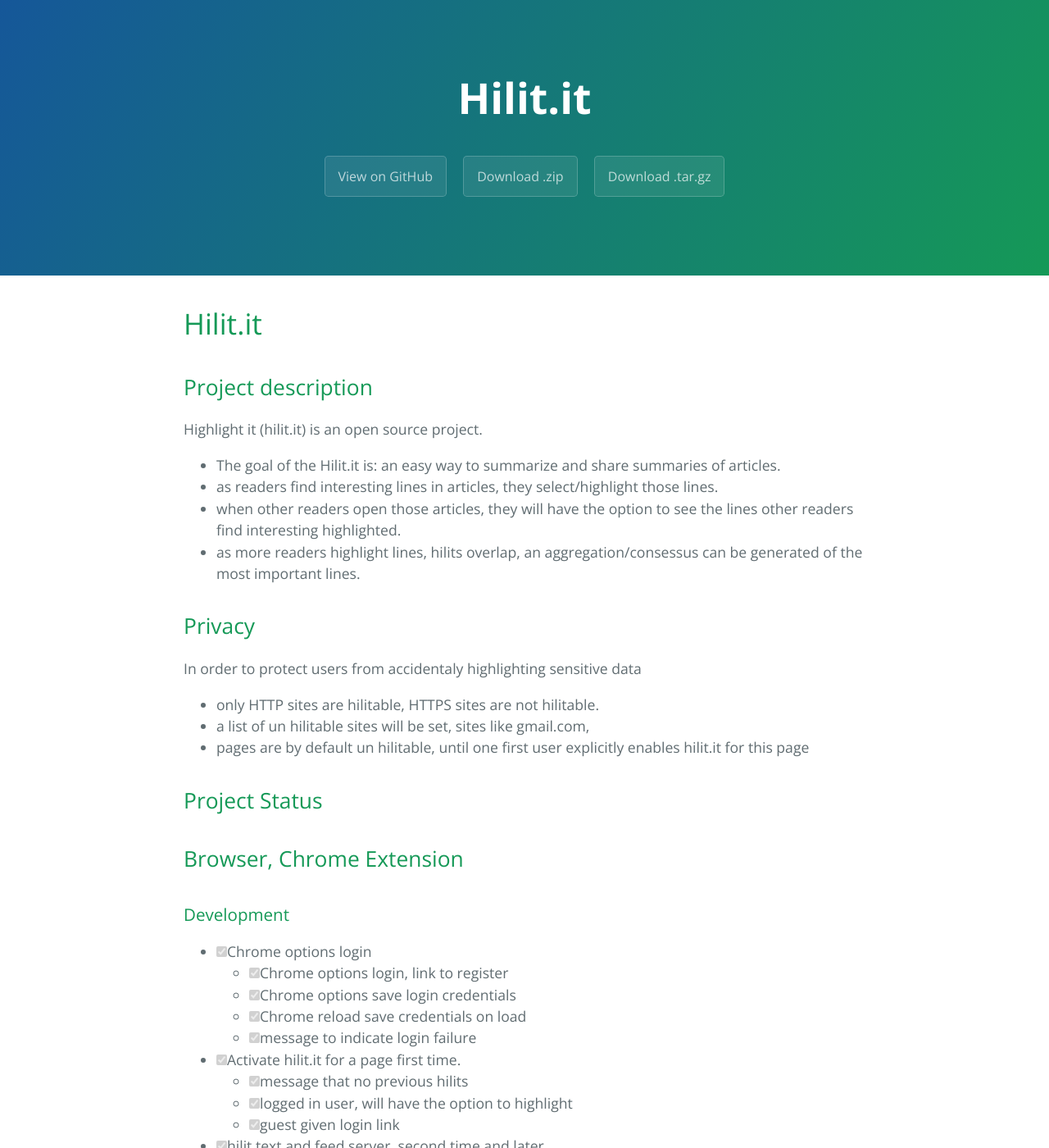
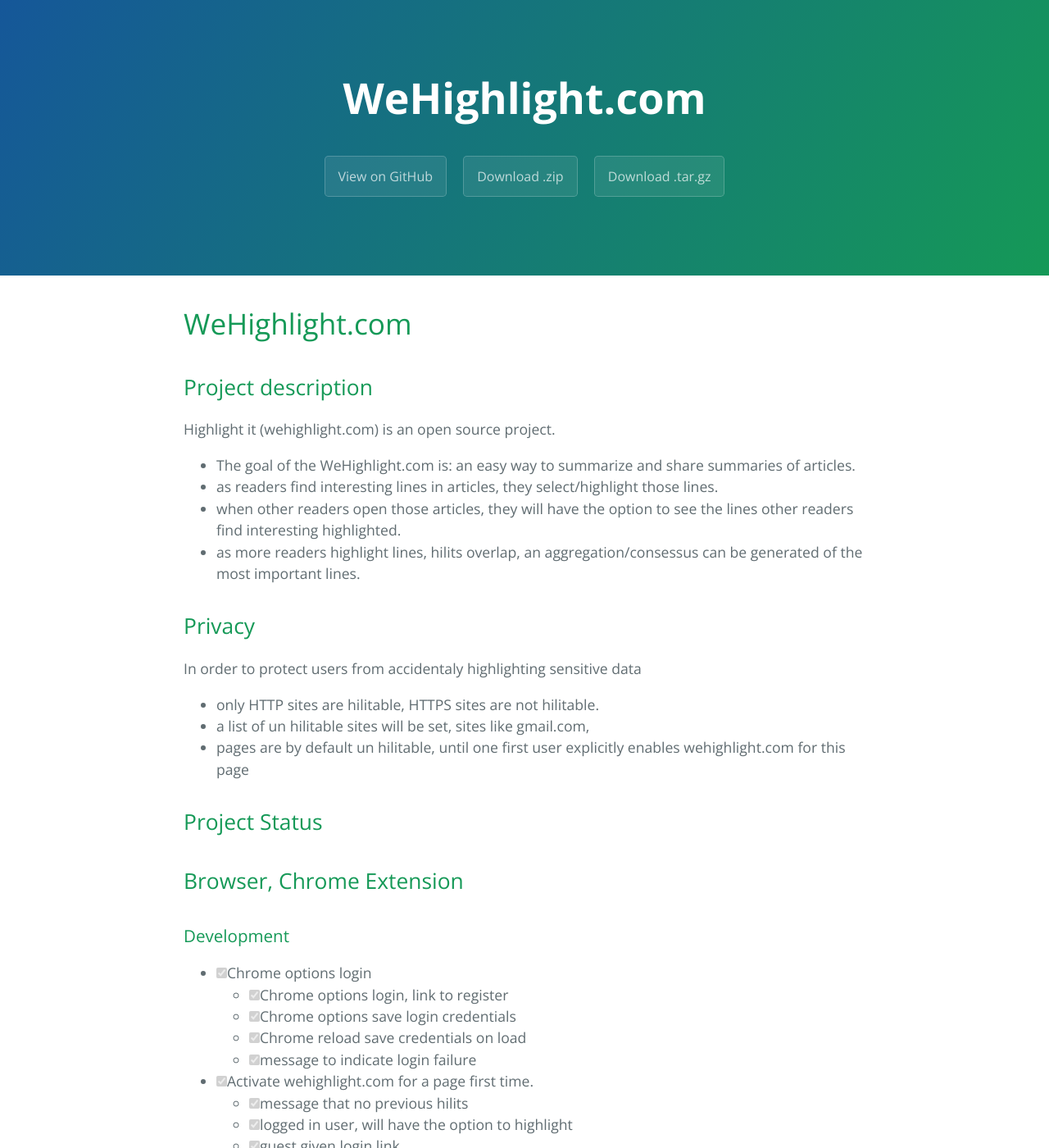
Before and after one commit to hilitit/hilitit.github.io, a Jekyll site: the page built from index.md, in a window 1280 px wide and 1400 px high. Shown: the whole window at 82% size. Built offline with Jekyll 4.4.1, drawn with Linux system fonts in a browser that asks for light colours; some of the changed text lies outside the part shown.

Commit message:
rename project to WeHighlight.com

```diff
--- a/_layouts/default.html
+++ b/_layouts/default.html
@@ -12,9 +12,9 @@
   </head>
   <body>
     <section class="page-header">
-      <h1 class="project-name">Hilit.it</h1>
+      <h1 class="project-name">WeHighlight.com</h1>
       <h2 class="project-tagline"></h2>
-      <a href="https://github.com/hilitit/hilitit" class="btn">View on GitHub</a>
+      <a href="https://github.com/wehighlight" class="btn">View on GitHub</a>
       <a href="https://github.com/hilitit/hilitit/zipball/master" class="btn">Download .zip</a>
       <a href="https://github.com/hilitit/hilitit/tarball/master" class="btn">Download .tar.gz</a>
     </section>
@@ -26,7 +26,7 @@
     </section>
 
       <footer class="site-footer">
-        <span class="site-footer-owner"><a href="https://github.com/hilitit/hilitit">Hilitit</a> is maintained by <a href="https://github.com/hilitit">hilitit</a>.</span>
+        <span class="site-footer-owner"><a href="https://github.com/wehighlight/wehighlight.github.io">WeHighlight</a> is maintained by <a href="https://github.com/wehighlight">WeHighlight</a>.</span>
 
         <span class="site-footer-credits">This page was generated by <a href="https://pages.github.com">GitHub Pages</a> using the <a href="https://github.com/jasonlong/cayman-theme">Cayman theme</a> by <a href="https://twitter.com/jasonlong">Jason Long</a>.</span>
       </footer>
--- a/index.md
+++ b/index.md
@@ -1,16 +1,16 @@
 ---
-title: Hilit.it
+title: WeHighlight.com
 layout: default
 ---
 
-# Hilit.it
+# WeHighlight.com
 
 ## Project description
 
 
-Highlight it (hilit.it) is an open source project.
+Highlight it (wehighlight.com) is an open source project.
 
-  * The goal of the Hilit.it is: an easy way to summarize and share summaries of articles.
+  * The goal of the WeHighlight.com is: an easy way to summarize and share summaries of articles.
   * as readers find interesting lines in articles, they select/highlight those lines.
   * when other readers open those articles, they will have the option to see the lines other readers find interesting highlighted.
   * as more readers highlight lines, hilits overlap, an aggregation/consessus can be generated of the most important lines.
@@ -21,7 +21,7 @@
 
  * only HTTP sites are hilitable, HTTPS sites are not hilitable.
  * a list of un hilitable sites will be set, sites like gmail.com,
- * pages are by default un hilitable, until one first user explicitly enables hilit.it for this page
+ * pages are by default un hilitable, until one first user explicitly enables wehighlight.com for this page
 
 ## Project Status
 
@@ -33,7 +33,7 @@
    * [x] Chrome options save login credentials
    * [x] Chrome reload save credentials on load
    * [x] message to indicate login failure
- * [x] Activate hilit.it for a page first time.
+ * [x] Activate wehighlight.com for a page first time.
    * [x] message that no previous hilits
    * [x] logged in user, will have the option to highlight
    * [x] guest given login link
```
